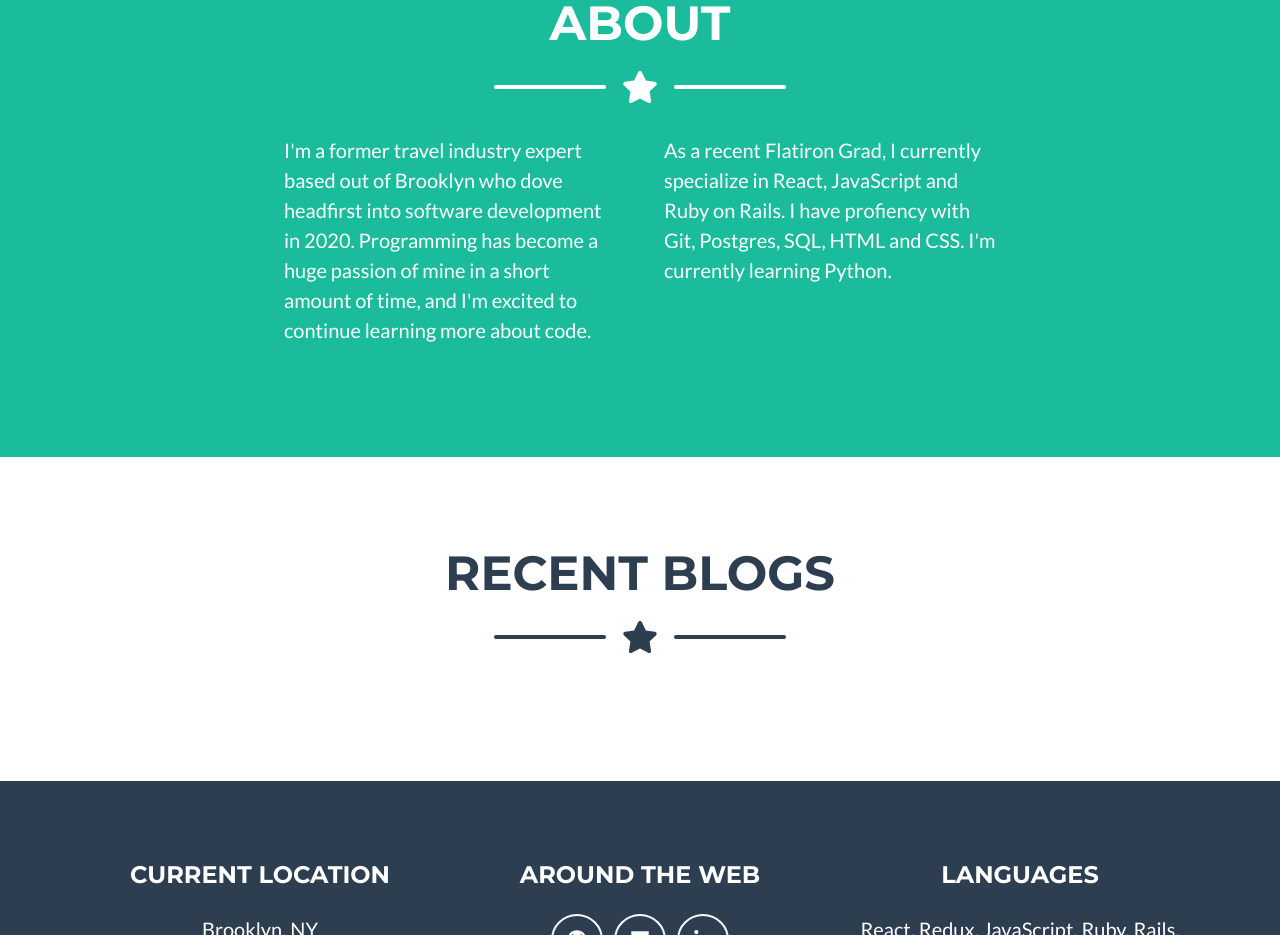
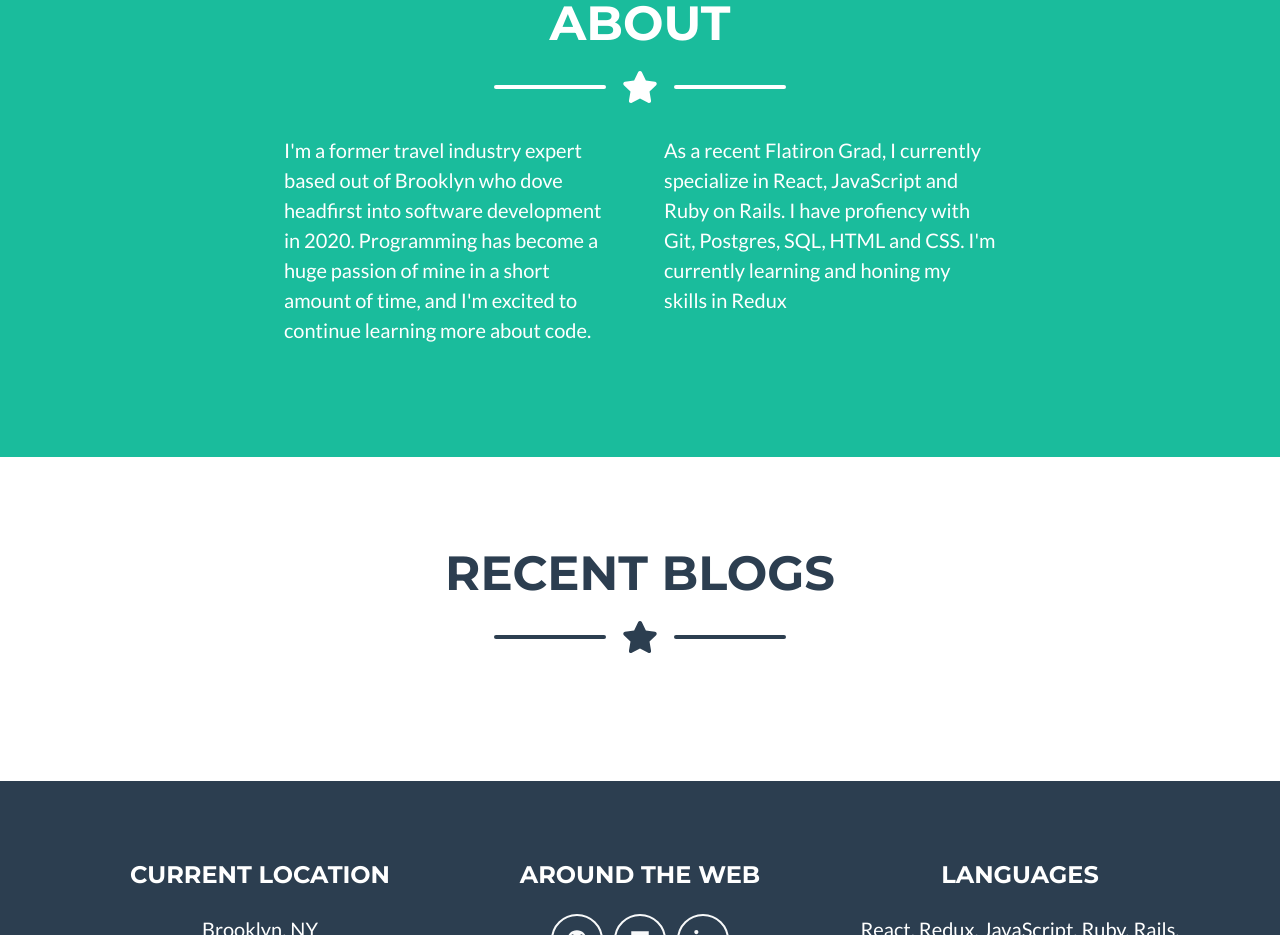
Before and after one commit to elandau91/elandau91.github.io, a plain HTML site: page index.html in a window 1280 px wide. Shown: the part 1435-2370 px from the top of the page. Drawn offline with nearby package versions, Linux system fonts and the light colour scheme; a script that the page names is missing.

Commit message:
redux update

```diff
--- a/index.html
+++ b/index.html
@@ -121,7 +121,7 @@
                 <div class="row">
 					<div class="col-lg-4 ml-auto"><p class="lead">I'm a former travel industry expert based out of Brooklyn who dove headfirst into software development in 2020.
 						Programming has become a huge passion of mine in a short amount of time, and I'm excited to continue learning more about code. </p></div>
-                    <div class="col-lg-4 mr-auto"><p class="lead">As a recent Flatiron Grad, I currently specialize in React, JavaScript and Ruby on Rails. I have profiency with Git, Postgres, SQL, HTML and CSS. I'm currently learning Python.</p></div>
+                    <div class="col-lg-4 mr-auto"><p class="lead">As a recent Flatiron Grad, I currently specialize in React, JavaScript and Ruby on Rails. I have profiency with Git, Postgres, SQL, HTML and CSS. I'm currently learning and honing my skills in Redux</p></div>
                 </div>
             </div>
         </section>
```
